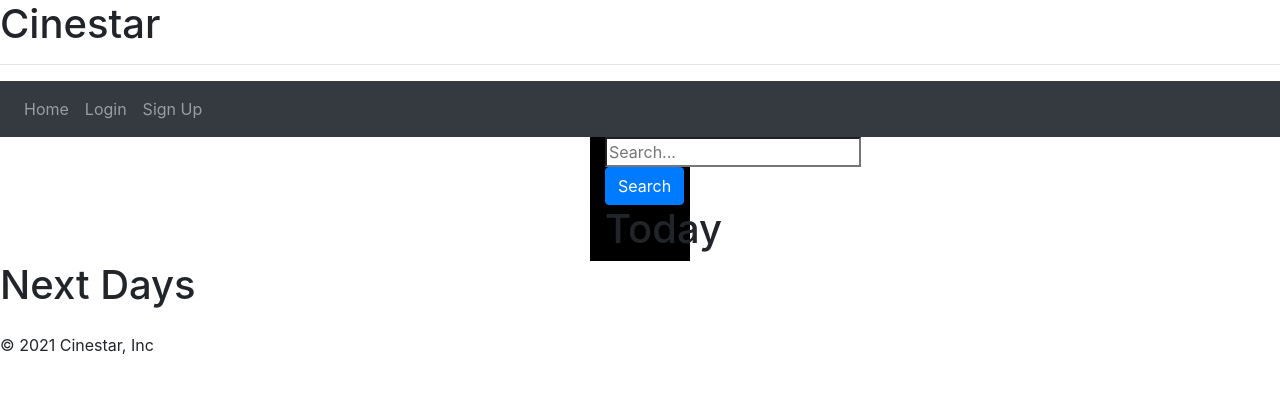
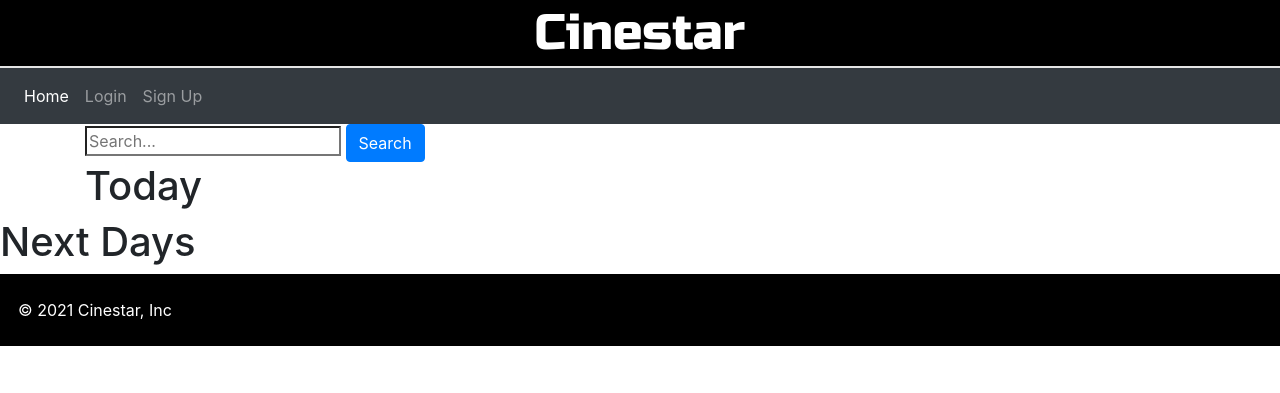
Before and after one commit to SiboraBaboci/cinema-theater, a Flask app: page / in a window 1280 px wide. Shown: the top 393 px of the page. Run offline with Flask 2, Linux system fonts and the light colour scheme; data that the repository does not hold is empty; some libraries are stand-ins or nearby versions.

Commit message:
adapted title and footer of base template

```diff
--- a/website/static/stylesheets/style.css
+++ b/website/static/stylesheets/style.css
@@ -1,15 +1,53 @@
-.test{
+/* base */
+.base_header_container{
+    text-align: center;
+    padding: 3px;
     background-color: black;
 }
 
-.container{
-    background-color: black;
-    width: 100px
+.base_seperation_line{
+    color: white;
+    border-width: 2px;
+    margin: 0;
 }
 
-#test{
-    background-color: black;
+.base_header{
+    font-family: 'Russo One', sans-serif;
+    font-size: 50px;
+    color: white;
+    text-align: center;
+    margin: 0;
+}
+    /* base header links */
+    #home{
+        color: white;
+    }
+
+    #customer{
+        color: white;
+    }
+
+    #logout{
+        color: white;
+    }
+
+/* footer */
+.main_terms{
+    padding: 8px 18px 8px 18px;
+}
 
 
 
+
+
+
+
+
+
+
+
+/* footer */
+#base_footer_style{
+    background-color: black;
+    color: white;
 }
```
